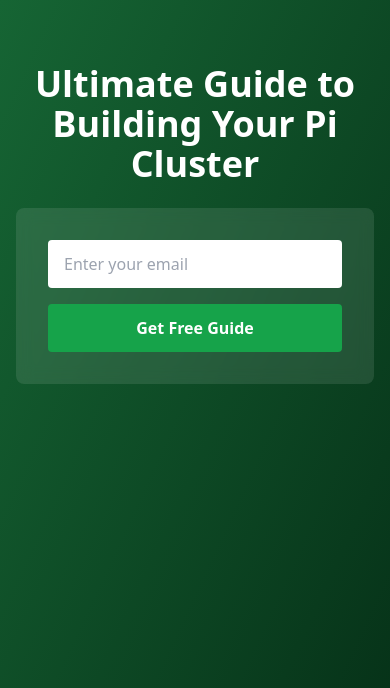
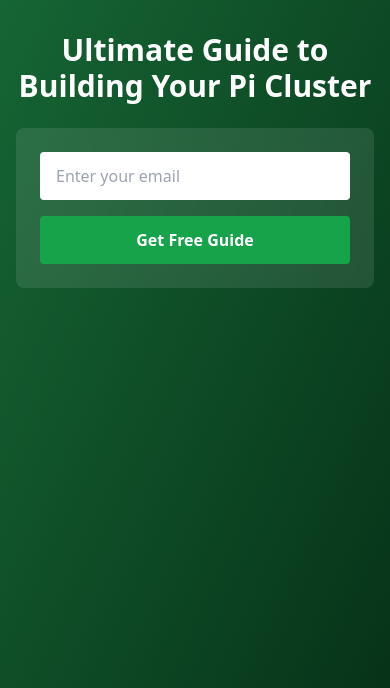
Before and after one commit to canstralian/pirackpro, a Flask app: page /funnel/squeeze in a window 390 px wide. Shown: the top 688 px of the page. Run offline with Flask 3, Linux system fonts and the light colour scheme; some libraries are stand-ins or nearby versions.

Commit message:
Assistant checkpoint: Optimize website for mobile devices
Assistant generated file changes:
- templates/index.html: Add mobile navigation menu, Add mobile menu JavaScript
- templates/funnel/squeeze.html: Improve mobile form layout
- templates/funnel/checkout.html: Optimize checkout form for mobile

---

User prompt:

Optimize for mobile

Replit-Commit-Author: Assistant
Replit-Commit-Session-Id: 9a633c60-0c09-43de-b037-ee8fa7bf8b68

```diff
--- a/templates/funnel/checkout.html
+++ b/templates/funnel/checkout.html
@@ -8,8 +8,8 @@
     <script src="https://cdn.tailwindcss.com"></script>
 </head>
 <body class="bg-gradient-to-br from-green-800 to-green-950 min-h-screen text-white">
-    <div class="container mx-auto px-4 py-16 max-w-3xl">
-        <div class="bg-white/10 p-8 rounded-lg">
+    <div class="container mx-auto px-4 py-8 md:py-16 max-w-3xl">
+        <div class="bg-white/10 p-6 md:p-8 rounded-lg">
             <h1 class="text-3xl font-bold mb-8">Complete Your Order</h1>
             <form action="/thank-you" method="POST" class="space-y-6">
                 <div class="space-y-4">
--- a/templates/funnel/squeeze.html
+++ b/templates/funnel/squeeze.html
@@ -8,9 +8,9 @@
     <script src="https://cdn.tailwindcss.com"></script>
 </head>
 <body class="bg-gradient-to-br from-green-800 to-green-950 min-h-screen text-white">
-    <div class="container mx-auto px-4 py-16 max-w-2xl">
-        <h1 class="text-4xl font-bold mb-6 text-center">Ultimate Guide to Building Your Pi Cluster</h1>
-        <div class="bg-white/10 p-8 rounded-lg backdrop-blur">
+    <div class="container mx-auto px-4 py-8 md:py-16 max-w-2xl">
+        <h1 class="text-3xl md:text-4xl font-bold mb-6 text-center">Ultimate Guide to Building Your Pi Cluster</h1>
+        <div class="bg-white/10 p-6 md:p-8 rounded-lg backdrop-blur">
             <form id="leadForm" class="space-y-4">
                 <input type="email" placeholder="Enter your email" class="w-full px-4 py-3 rounded text-black" required>
                 <button type="submit" class="w-full bg-green-600 hover:bg-green-700 py-3 rounded font-bold">
```
Also changed, not shown: templates/index.html (+18 -1 lines).
